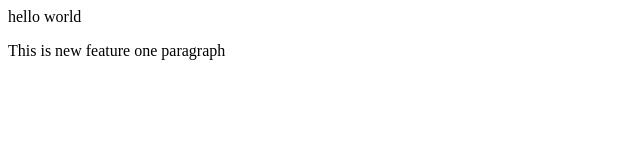
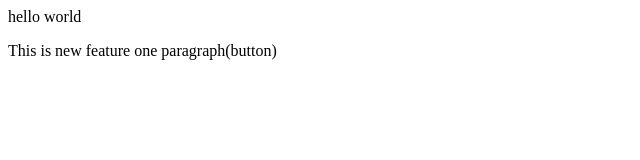
Before and after one commit to ppp124/localrepo, a plain HTML site: page index.html in a window 1280 px wide. Shown: the full height of the page, 0-640 px from the left. Drawn offline with Linux system fonts and the light colour scheme.

```diff
--- a/index.html
+++ b/index.html
@@ -1,2 +1,2 @@
 <p> hello world </p>
-<p> This is new feature one paragraph</p>
+<p> This is new feature one paragraph(button)</p>
```
